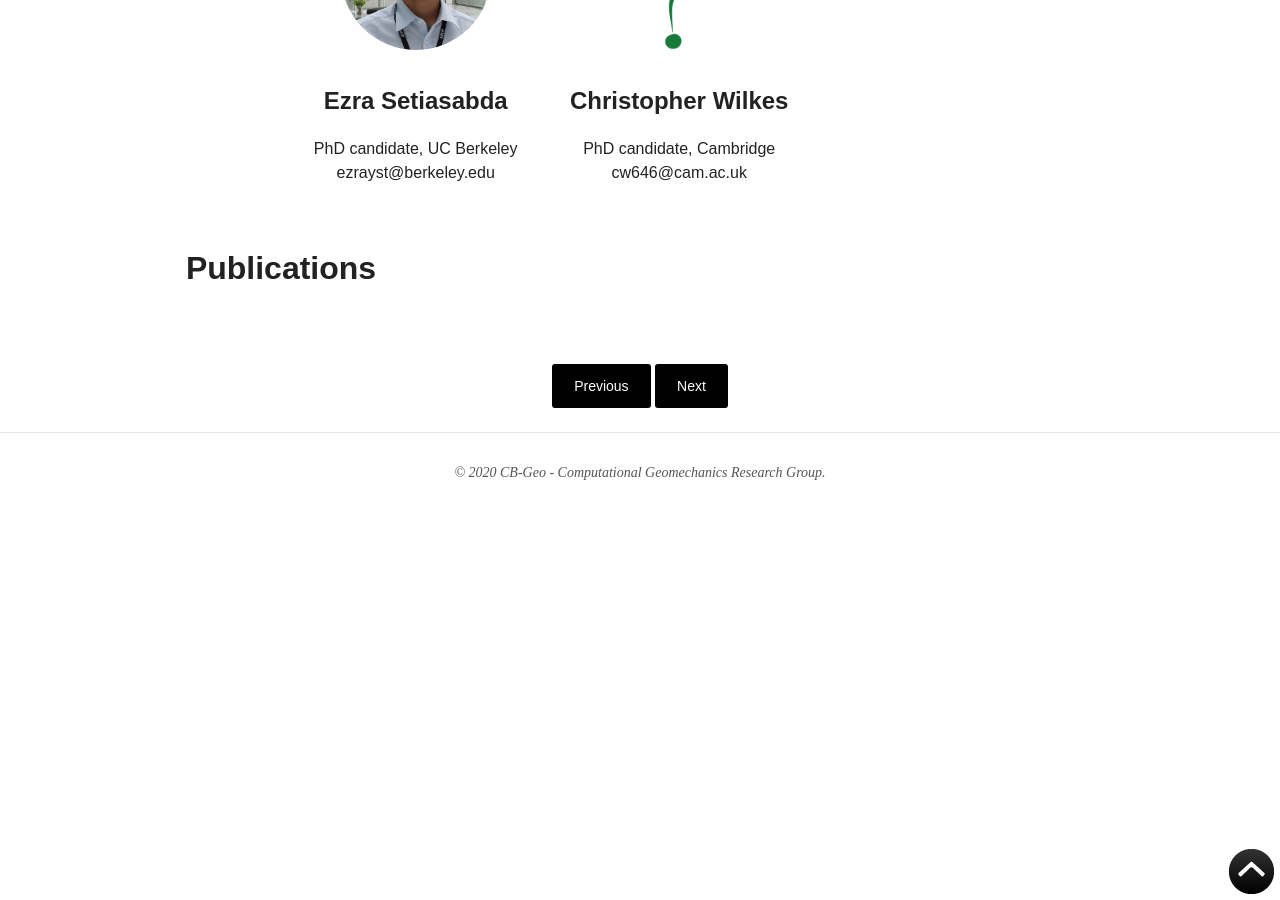
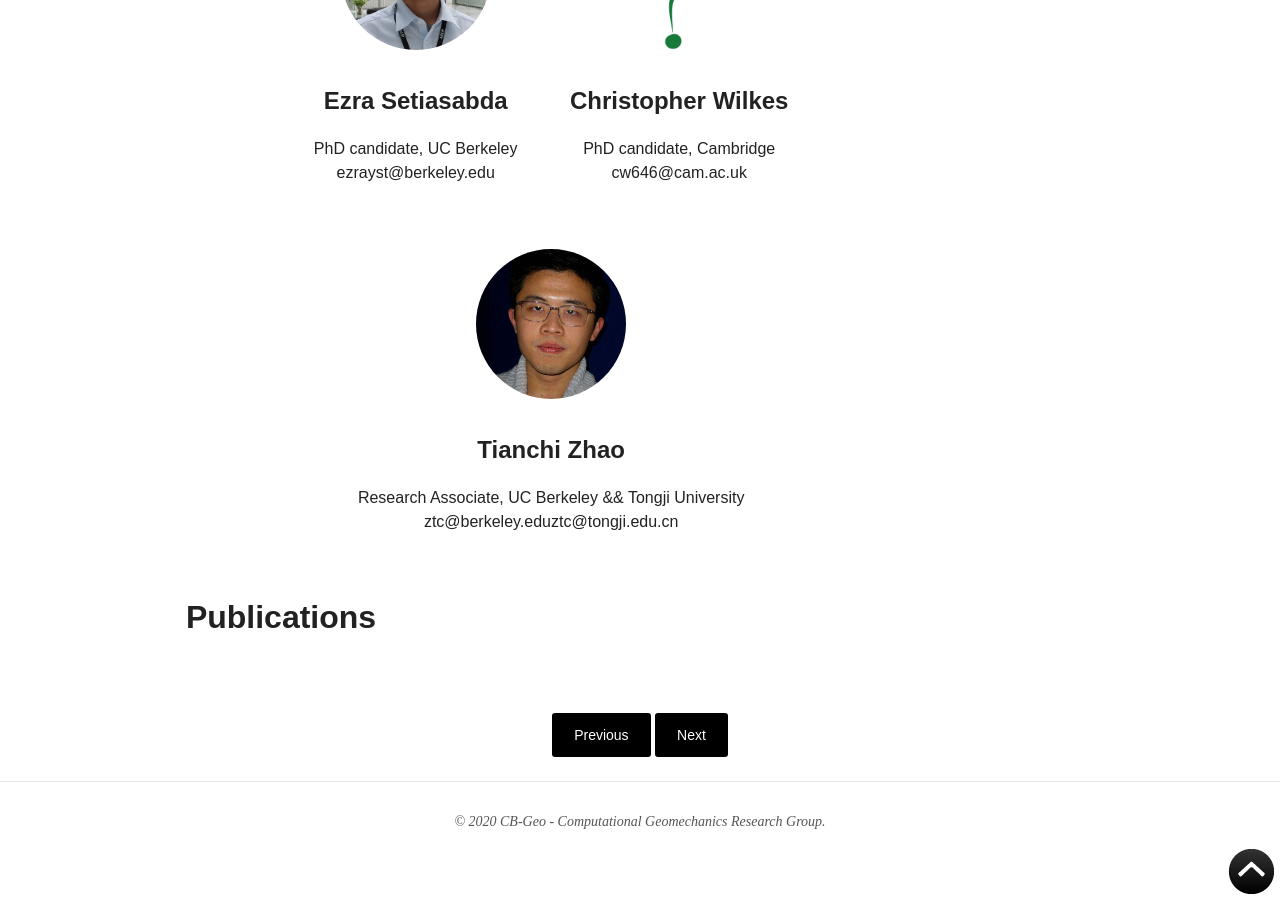
Before and after one commit to cb-geo/cb-geo.github.io, a Jekyll site: the page built from _posts/research_areas/2017-01-05-mpm.md, in a window 1280 px wide and 900 px high, scrolled down 3406 px. Built offline with Jekyll 4.4.1, drawn with Linux system fonts in a browser that asks for light colours; nearby versions of some CDN libraries.

Commit message:
Add "tianchi" into MPM

```diff
--- a/_data/members.yml
+++ b/_data/members.yml
@@ -148,6 +148,9 @@
 - name: Tianchi Zhao
   role: visitor
   position: Research Associate
-  uni: UC Berkeley
-  image: question.png
+  uni: UC Berkeley && Tongji University
+  image: tianchi.jpeg
   email:
+    - ztc@berkeley.edu
+    - ztc@tongji.edu.cn
+  area: MPM
```
Also changed, not shown: images/cb-geo/team/tianchi.jpeg (added).
